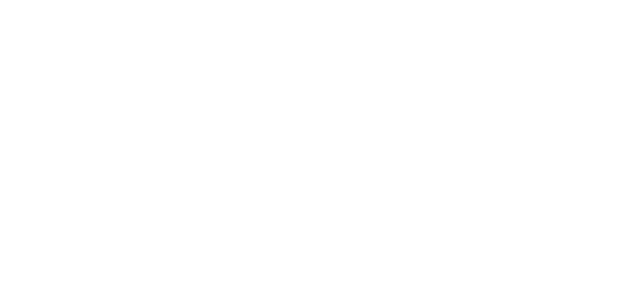
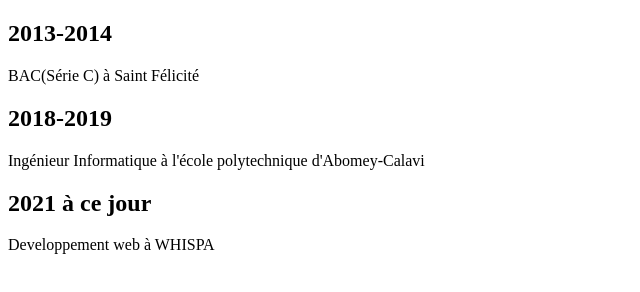
Before and after one commit to yasminath/git-mon-cv, a plain HTML site: page index.html in a window 1280 px wide. Shown: the whole page, without its empty margins (0-640 px from the left). Drawn offline with Linux system fonts and the light colour scheme.

Commit message:
mise en place de la section formation

```diff
--- a/index.html
+++ b/index.html
@@ -8,6 +8,15 @@
     <title>Mon CV</title>
 </head>
 <body>
+    <div class="formation">
+        <h2>2013-2014</h2>
+        <p>BAC(Série C) à Saint Félicité</p>
+        <h2>2018-2019</h2>
+        <p>Ingénieur Informatique à l'école polytechnique d'Abomey-Calavi</p>
+        <h2>2021 à ce jour</h2>
+        <p>Developpement web à WHISPA</p>
+
+    </div>
 
 </body>
 </html>
```
